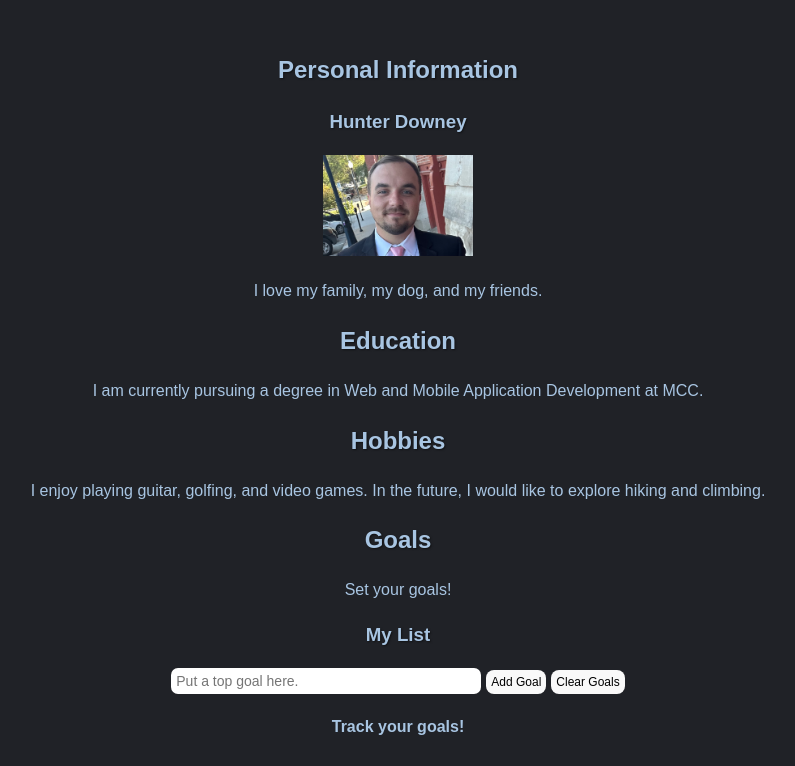
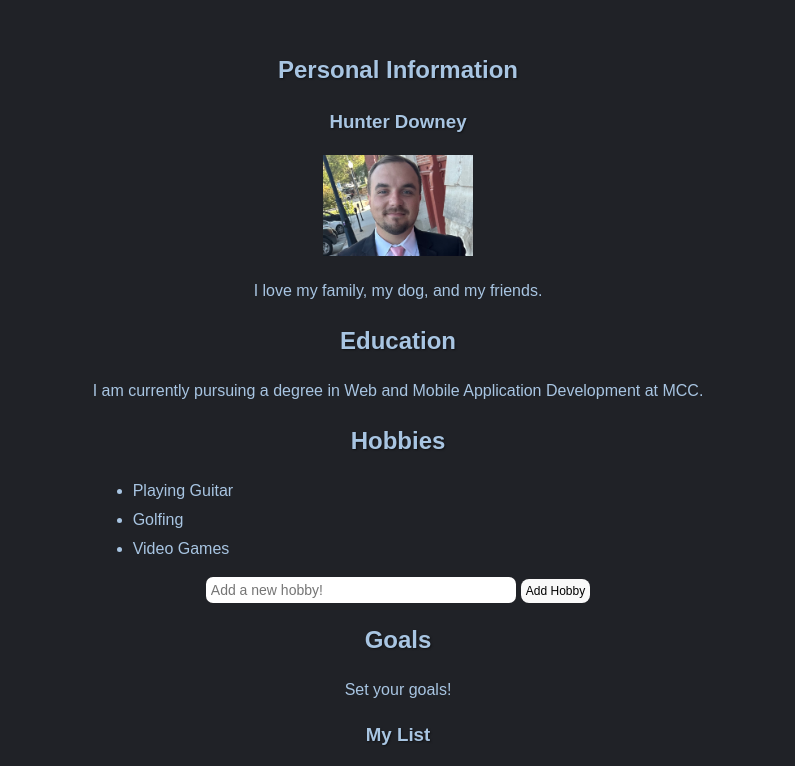
Before and after one commit to huntercodes/my-react-app, a React (Create React App) app: page / in a window 1280 px wide. Shown: the top 766 px of the page, without its empty margins (242-1037 px from the left). Built offline with nearby package versions, Linux system fonts and the light colour scheme.

Commit message:
module 7 changes

```diff
--- a/src/App.js
+++ b/src/App.js
@@ -7,10 +7,12 @@ import Goals from './Goals';
 import PersonalInfo from './PersonalInfo';
 import Education from './Education';
 import Hobbies from './Hobbies';
+import { HobbiesProvider } from './HobbiesContext';
 
 function App() {
   return (
-    <div className="App">
+    <HobbiesProvider>
+      <div className="App">
       <div>
         <PersonalInfo
           headerTitle="Personal Information"
@@ -22,10 +24,7 @@ function App() {
           headerTitle="Education"
           description="I am currently pursuing a degree in Web and Mobile Application Development at MCC."
         />
-        <Hobbies
-          headerTitle="Hobbies"
-          description="I enjoy playing guitar, golfing, and video games. In the future, I would like to explore hiking and climbing."
-        />
+        <Hobbies />
         <Goals
           suggestedEntry="Put a top goal here."
           buttonLabel="Add Goal"
@@ -36,6 +35,7 @@ function App() {
         <img src={logo} className="reactLogo" alt="logo" />
       </header>
     </div>
+    </HobbiesProvider>
   );
 }
 
--- a/src/Hobbies.js
+++ b/src/Hobbies.js
@@ -1,8 +1,32 @@
-const Hobbies = ({ headerTitle, description }) => {
+import React, { useContext, useState } from 'react';
+import HobbiesContext from './HobbiesContext';
+
+const Hobbies = () => {
+    const { hobbies, addHobby } = useContext(HobbiesContext);
+    const [newHobby, setNewHobby] = useState('');
+
+    const handleAddHobby = () => {
+        addHobby(newHobby);
+        setNewHobby('');
+    };
+
     return (
         <div>
-            <h2>{headerTitle}</h2>
-            <p>{description}</p>
+            <h2>Hobbies</h2>
+            <ul>
+                {hobbies && hobbies.length > 0 ? (
+                    hobbies.map((hobby, index) => <li key={index}>{hobby}</li>)
+                ) : (
+                    <p>No hobbies found.</p>
+                )}
+            </ul>
+            <input
+                type="text"
+                value={newHobby}
+                onChange={(e) => setNewHobby(e.target.value)}
+                placeholder="Add a new hobby!"
+            />
+            <button onClick={handleAddHobby}>Add Hobby</button>
         </div>
     );
 };
--- /dev/null
+++ b/src/HobbiesContext.js
@@ -0,0 +1,26 @@
+import React, { createContext, useState } from 'react';
+
+const HobbiesContext = createContext();
+
+export const HobbiesProvider = ({ children }) => {
+    const [hobbies, setHobbies] = useState([
+        "Playing Guitar",
+        "Golfing",
+        "Video Games",
+    ]);
+
+    // function to add hobby with if statement
+    const addHobby = (newHobby) => {
+        if (newHobby && newHobby.trim() !== "" && !hobbies.includes(newHobby)) {
+            setHobbies((prevHobbies) => [...prevHobbies, newHobby]);
+        }
+    };
+
+    return (
+        <HobbiesContext.Provider value={{ hobbies, addHobby }}>
+            {children}
+        </HobbiesContext.Provider>
+    );
+};
+
+export default HobbiesContext;
```
